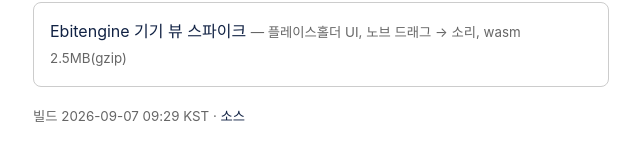
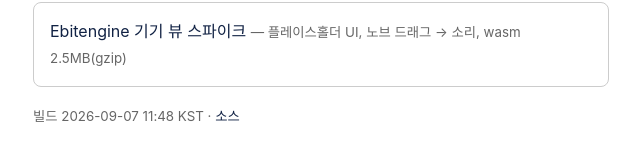
Before and after one commit to midagedev/jangdan, a plain HTML site: page index.html in a window 1280 px wide. Shown: the part 194-354 px from the top of the page, 319-959 px from the left. Drawn offline with Linux system fonts and the light colour scheme.

Commit message:
deploy 2026-09-07 11:48

```diff
--- a/index.html
+++ b/index.html
@@ -4,4 +4,4 @@
 <h1>장단 · Phase 0 스파이크</h1>
 <a href="worklet/">워클릿 엔진 계측 <small>— Start → 60초 → 화면의 JSON을 복사해 전달</small></a>
 <a href="app/">Ebitengine 기기 뷰 스파이크 <small>— 플레이스홀더 UI, 노브 드래그 → 소리, wasm 2.5MB(gzip)</small></a>
-<p><small>빌드 2026-09-07 09:29 KST · <a href="https://github.com/midagedev/jangdan" style="display:inline;border:0;padding:0">소스</a></small></p>
+<p><small>빌드 2026-09-07 11:48 KST · <a href="https://github.com/midagedev/jangdan" style="display:inline;border:0;padding:0">소스</a></small></p>
```
Also changed, not shown: 2 other files.
